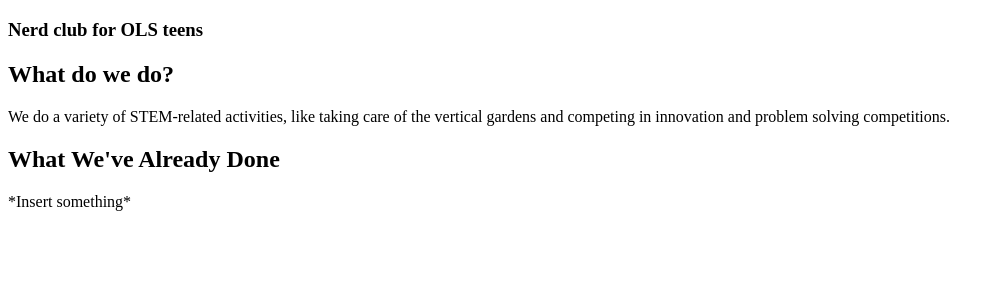
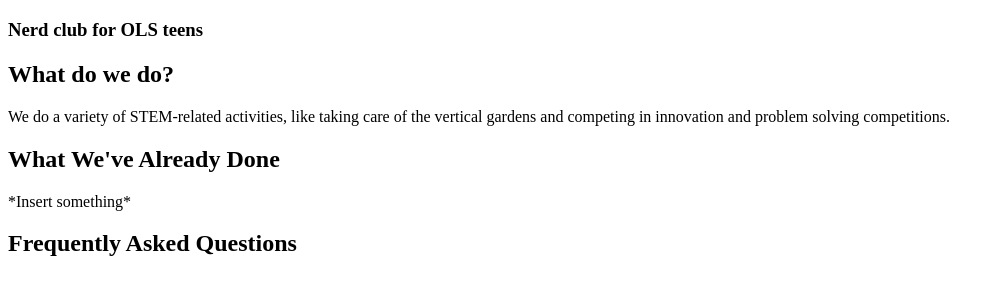
Before and after one commit to EthanCubes/stempunks-website, a plain HTML site: page index.html in a window 1280 px wide. Shown: the part 61-356 px from the top of the page, without its empty margins (0-1001 px from the left). Drawn offline with Linux system fonts and the light colour scheme.

Commit message:
Added FAQ section no content yet

```diff
--- a/index.html
+++ b/index.html
@@ -6,6 +6,7 @@
     <body>
         <h1>STEMPunks</h1>
         <h3>Nerd club for OLS teens</h3>
+        <main>
             <section>
                 <h2>What do we do?</h2>
                 <p>We do a variety of STEM-related activities, like taking care of the vertical gardens and competing in innovation and problem solving competitions.</p>
@@ -14,5 +15,9 @@
                 <h2>What We've Already Done</h2>
                 *Insert something*
             </section>
+            <section>
+                <h2>Frequently Asked Questions</h2>
+            </section>
+        </main>
     </body>
 </html>
```
Lines whose indentation alone changed are shown as unchanged.
